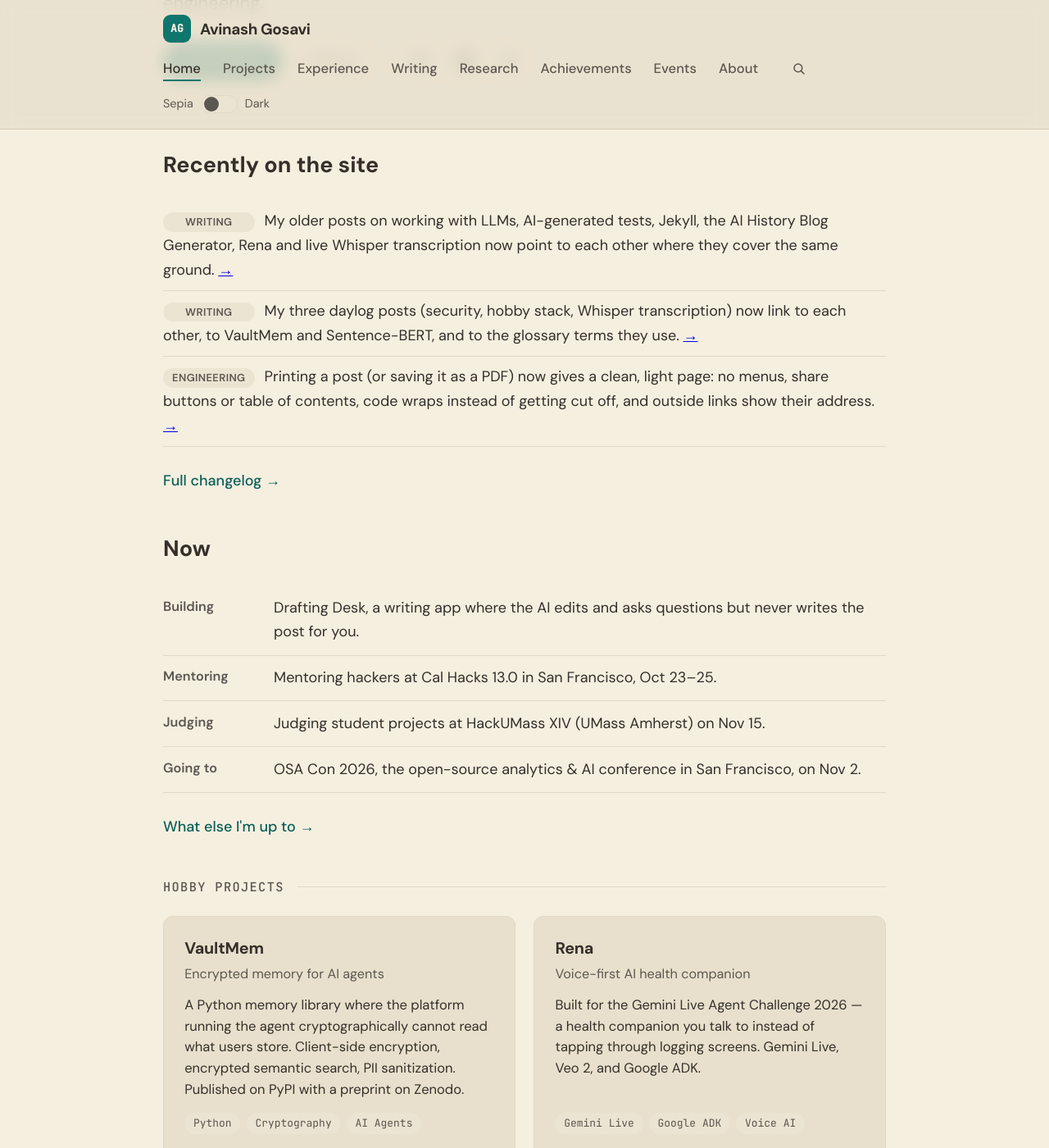
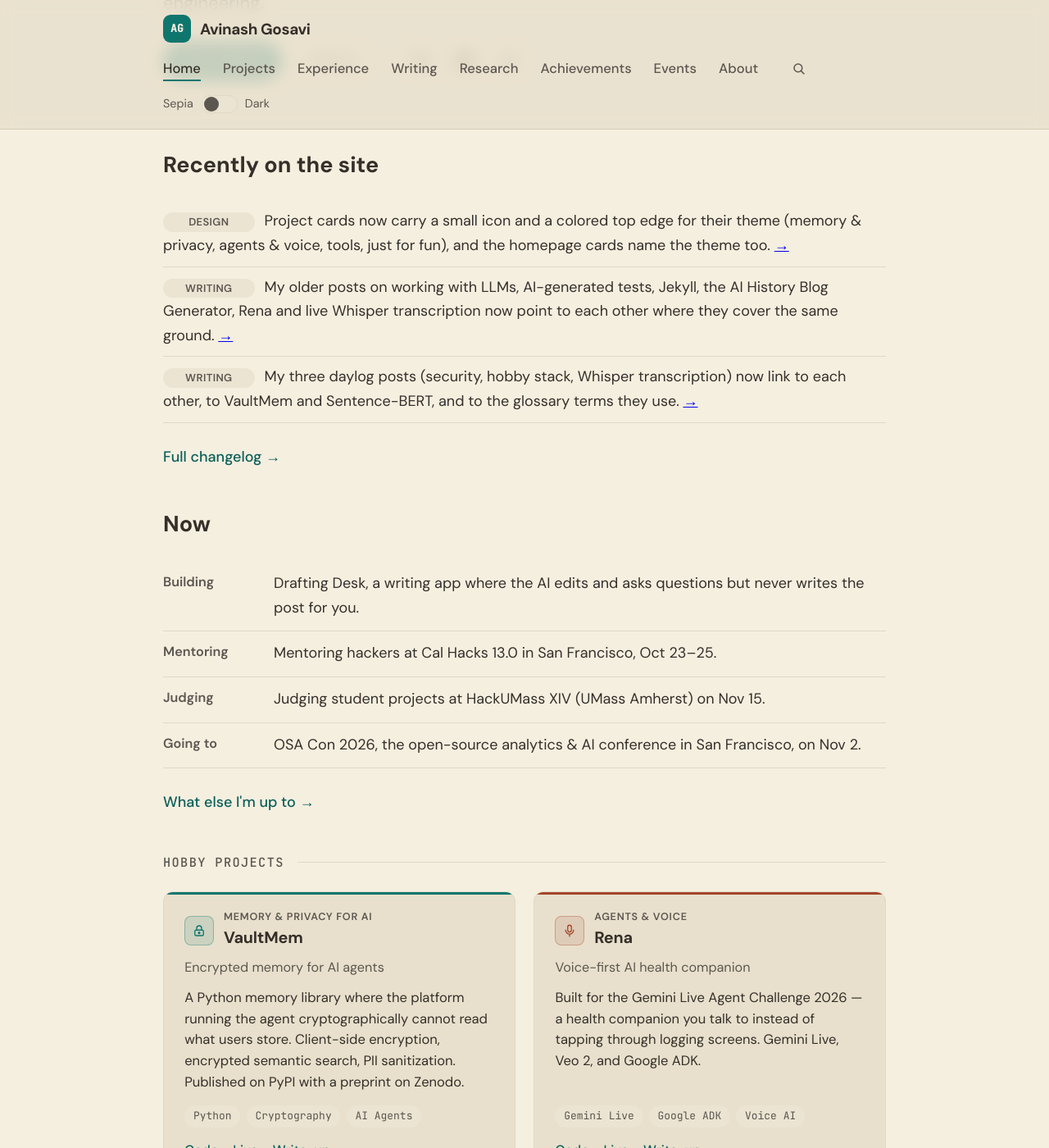
Before and after one commit to aag1091-alt/avinashgosavi.com, a Jekyll site: the page built from index.md, in a window 1280 px wide and 1400 px high, scrolled down 551 px. Shown: the whole window at 82% size. Built offline with Jekyll 4.4.1, drawn with Linux system fonts in a browser that asks for light colours; some of the changed text lies outside the part shown.

Commit message:
Project cards: category icon and colored top band; theme label on homepage cards
Co-Authored-By: Claude <noreply@anthropic.com>

```diff
--- a/_data/changelog.yml
+++ b/_data/changelog.yml
@@ -1,5 +1,9 @@
 # Public changelog shown on /changelog and (latest 3) on the homepage.
 # Newest first. desk: Writing | Design | Engineering
+- date: 2026-10-20
+  desk: Design
+  text: "Project cards now carry a small icon and a colored top edge for their theme (memory & privacy, agents & voice, tools, just for fun), and the homepage cards name the theme too."
+  link: /projects/
 - date: 2026-10-19
   desk: Writing
   text: "My older posts on working with LLMs, AI-generated tests, Jekyll, the AI History Blog Generator, Rena and live Whisper transcription now point to each other where they cover the same ground."
--- a/_includes/project-card.html
+++ b/_includes/project-card.html
@@ -1,5 +1,12 @@
-<article class="project-card" id="{{ include.project.name | slugify }}">
-  <h3 class="project-name">{{ include.project.name }}</h3>
+{% assign cat_slug = include.project.category | slugify %}
+<article class="project-card" id="{{ include.project.name | slugify }}" data-cat="{{ cat_slug }}">
+  <div class="project-head">
+    <span class="project-icon" aria-hidden="true"><svg viewBox="0 0 24 24" width="18" height="18" fill="none" stroke="currentColor" stroke-width="1.8" stroke-linecap="round" stroke-linejoin="round">{% case cat_slug %}{% when "memory-privacy-for-ai" %}<rect x="5" y="11" width="14" height="9" rx="2"/><path d="M8 11V8a4 4 0 0 1 8 0v3"/><circle cx="12" cy="15.5" r="1.2"/>{% when "agents-voice" %}<rect x="9" y="3" width="6" height="11" rx="3"/><path d="M5.5 11a6.5 6.5 0 0 0 13 0M12 17.5V21"/>{% when "tools-i-wanted-for-myself" %}<path d="M14.5 6.5a4 4 0 0 0-5.3 5.3L4 17l3 3 5.2-5.2a4 4 0 0 0 5.3-5.3l-2.4 2.4-2.6-.4-.4-2.6z"/>{% else %}<path d="M12 3.5l1.9 5.1 5.1 1.9-5.1 1.9L12 17.5l-1.9-5.1L5 10.5l5.1-1.9z"/><path d="M18.5 16v4M16.5 18h4"/>{% endcase %}</svg></span>
+    <div class="project-head-text">
+      {% if include.show_category %}<p class="project-kicker">{{ include.project.category }}</p>{% endif %}
+      <h3 class="project-name">{{ include.project.name }}</h3>
+    </div>
+  </div>
   <p class="project-tagline">{{ include.project.tagline }}</p>
   <p class="project-description">{{ include.project.description }}</p>
   <ul class="project-tags">
--- a/_layouts/home.html
+++ b/_layouts/home.html
@@ -48,7 +48,7 @@ layout: default
     <div class="project-grid">
       {% assign featured = site.data.projects | where: 'featured', true %}
       {% for project in featured limit: 4 %}
-        {% include project-card.html project=project %}
+        {% include project-card.html project=project show_category=true %}
       {% endfor %}
     </div>
     <p class="all-posts-link"><a href="{{ '/projects' | relative_url }}">All Projects →</a></p>
--- a/assets/css/style.css
+++ b/assets/css/style.css
@@ -1495,3 +1495,51 @@ h1[tabindex="-1"]:focus { outline: none; }
   h1, h2, h3 { break-after: avoid; }
   .post-content img { max-width: 100% !important; }
 }
+
+/* ---------- Project cards: category band + icon ---------- */
+/* Decorative only (non-text); each hue >= 3:1 on --surface in its theme. Text stays --text / --text-muted. */
+:root {
+  --cat-agents: #a3462a;
+  --cat-tools: #6f5f12;
+  --cat-fun: #7a4688;
+}
+body.theme-dark {
+  --cat-agents: #e39472;
+  --cat-tools: #b5c47e;
+  --cat-fun: #c9a3dc;
+}
+.project-card { position: relative; overflow: hidden; --cat: var(--accent); } /* memory = theme accent */
+.project-card[data-cat="agents-voice"] { --cat: var(--cat-agents); }
+.project-card[data-cat="tools-i-wanted-for-myself"] { --cat: var(--cat-tools); }
+.project-card[data-cat="just-for-fun"] { --cat: var(--cat-fun); }
+.project-card::before {
+  content: "";
+  position: absolute;
+  inset: 0 0 auto 0;
+  height: 3px;
+  background: var(--cat);
+}
+.project-head { display: flex; align-items: center; gap: 0.65rem; }
+.project-icon {
+  flex: none;
+  display: inline-grid;
+  place-items: center;
+  width: 2rem;
+  height: 2rem;
+  border-radius: 8px;
+  color: var(--cat);
+  background: color-mix(in srgb, var(--cat) 12%, transparent);
+  border: 1px solid color-mix(in srgb, var(--cat) 35%, transparent);
+}
+.project-head-text { min-width: 0; }
+.project-kicker {
+  margin: 0;
+  font-size: 0.7rem;
+  font-weight: 600;
+  letter-spacing: 0.06em;
+  text-transform: uppercase;
+  color: var(--text-muted);
+  line-height: 1.3;
+}
+.project-head + .project-tagline { margin-top: 0.4rem; }
+@media print { .project-card::before { display: none; } }
```
